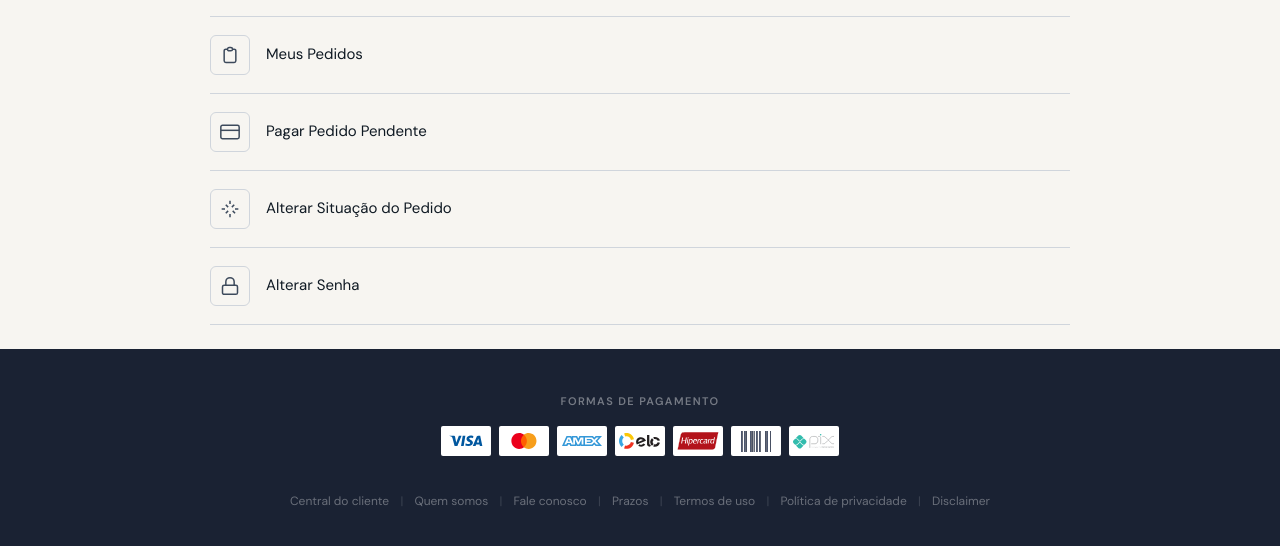
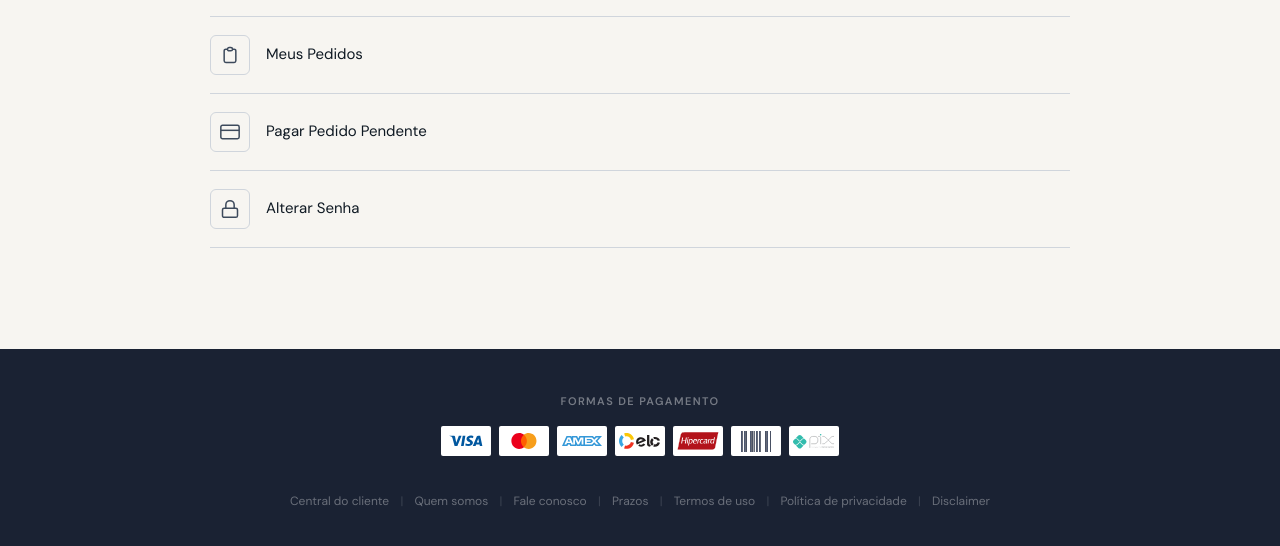
Before and after one commit to GabigolDEVPY/E-certidao, a Django app: page /users/conta/ in a window 1280 px wide. Shown: the part 254-800 px from the top of the page. Run offline with Django 5.2, Linux system fonts and the light colour scheme; a user stored in the database is signed in; data comes from the database, SQL or seed files in the repository; both versions use the stored data as it was after the commit.

Commit message:
arrumando navbat

```diff
--- a/certidao/models.py
+++ b/certidao/models.py
@@ -2,11 +2,8 @@ from django.db import models
 
 # Create your models here.
 
-from django.db import models
-
 
 class OrderImovel(models.Model):
-
     TIPOS_CERTIDAO = [
         ('inteiro-teor', 'Certidão Inteiro Teor'),
         ('onus-reais', 'Certidão de Ônus Reais'),
--- a/certidao/views.py
+++ b/certidao/views.py
@@ -12,7 +12,11 @@ class ImovelView(View):
 
     def post(self, request):
         form = OrderImovelForm(request.POST)
+
         if form.is_valid():
-            form.save()
+            order = form.save(commit=False)
+            order.usuario = request.user
+            order.save()
+
             return redirect('/pagamento/')
         return render(request, self.template_name, {'form': form})
--- a/manage.py
+++ b/manage.py
@@ -2,7 +2,6 @@
 """Django's command-line utility for administrative tasks."""
 import os
 import sys
-sys.dont_write_bytecode = True
 
 
 def main():
--- a/templates/base.html
+++ b/templates/base.html
@@ -29,6 +29,7 @@
   <!-- Bootstrap JS -->
   <script src="https://cdn.jsdelivr.net/npm/bootstrap@5.3.3/dist/js/bootstrap.bundle.min.js"></script>
   <script src="{% static 'js/script.js' %}"></script>
+  {% block scripts %}{% endblock %}
 </body>
 
 </html>
--- a/templates/navbar.html
+++ b/templates/navbar.html
@@ -4,7 +4,7 @@
     <div class="header-inner">
 
       <!-- Logo -->
-      <a href="#" class="logo">
+      <a href="{% url 'home' %}" class="logo">
         <div class="logo-mark">D</div>
         <div class="logo-text">
           <strong>E-<em>Certidão</em></strong>
--- a/users/templates/user_area.html
+++ b/users/templates/user_area.html
@@ -43,14 +43,6 @@
       <span class="service-arrow">&#8594;</span>
     </div>
 
-    <!-- Alterar Situação do Pedido -->
-    <div class="service-card" onclick="document.getElementById('modal-status').classList.add('active');document.documentElement.classList.add('modal-lock')">
-      <div class="service-icon">
-        <svg width="20" height="20" fill="none" stroke="currentColor" stroke-width="1.8" viewBox="0 0 24 24"><path d="M12 2v4m0 12v4m10-10h-4M6 12H2m15.07-5.07l-2.83 2.83M9.76 14.24l-2.83 2.83m11.14 0l-2.83-2.83M9.76 9.76L6.93 6.93"/></svg>
-      </div>
-      <span class="service-title">Alterar Situação do Pedido</span>
-      <span class="service-arrow">&#8594;</span>
-    </div>
 
     <!-- Alterar Senha -->
     <div class="service-card" onclick="document.getElementById('modal-senha').classList.add('active');document.documentElement.classList.add('modal-lock')">
@@ -136,50 +128,6 @@
 </div>
 
 <!-- ═══════════════════════════════════════════ -->
-<!-- MODAL: Alterar Situação do Pedido          -->
-<!-- ═══════════════════════════════════════════ -->
-<div class="custom-overlay" id="modal-status">
-  <div class="custom-modal site-modal">
-    <button class="modal-x" onclick="fecharModal('modal-status')">&times;</button>
-    <div class="modal-tag">Status</div>
-    <h2 class="modal-title-custom">Alterar Situação do Pedido</h2>
-    <p class="modal-sub">Selecione o pedido e altere sua situação.</p>
-
-    {% if pedidos %}
-      {% for pedido in pedidos %}
-        <div class="step-block is-active" style="margin-bottom:8px;">
-          <div class="step-header" style="padding:12px 16px;">
-            <div class="step-num"><span class="step-num-inner">{{ pedido.id }}</span></div>
-            <div class="step-meta">
-              <div class="step-title">Pedido #{{ pedido.id }} &mdash; R$ {{ pedido.total|floatformat:2 }}</div>
-              <div class="step-subtitle">{{ pedido.criado_em|date:"d/m/Y" }}</div>
-            </div>
-          </div>
-          <div class="step-body" style="display:block;padding:12px 16px;">
-            <form method="POST" action="{% url 'alterar_status_pedido' pedido.id %}">
-              {% csrf_token %}
-              <label class="field-label">Novo Status</label>
-              <select name="status" class="field-select" style="margin-bottom:10px;">
-                <option value="pendente" {% if pedido.status == 'pendente' %}selected{% endif %}>Pendente</option>
-                <option value="pago" {% if pedido.status == 'pago' %}selected{% endif %}>Pago</option>
-                <option value="enviado" {% if pedido.status == 'enviado' %}selected{% endif %}>Enviado</option>
-                <option value="entregue" {% if pedido.status == 'entregue' %}selected{% endif %}>Entregue</option>
-                <option value="cancelado" {% if pedido.status == 'cancelado' %}selected{% endif %}>Cancelado</option>
-              </select>
-              <button type="submit" class="submit-btn" style="padding:10px 18px;font-size:12px;">Salvar Status</button>
-            </form>
-          </div>
-        </div>
-      {% endfor %}
-    {% else %}
-      <div class="attention-box">
-        Nenhum pedido encontrado.
-      </div>
-    {% endif %}
-  </div>
-</div>
-
-<!-- ═══════════════════════════════════════════ -->
 <!-- MODAL: Alterar Senha                       -->
 <!-- ═══════════════════════════════════════════ -->
 <div class="custom-overlay" id="modal-senha">
--- a/users/urls.py
+++ b/users/urls.py
@@ -15,7 +15,6 @@ urlpatterns = [
     path('conta/', views.area_cliente, name='area_cliente'),
 
     path('conta/alterar-senha/', views.alterar_senha, name='alterar_senha'),
-    path('conta/pedido/<int:pedido_id>/status/', views.alterar_status_pedido, name='alterar_status_pedido'),
     path('conta/pedido/<int:pedido_id>/pagar/', views.pagar_pedido, name='pagar_pedido'),
 
 ]
--- a/users/views.py
+++ b/users/views.py
@@ -63,14 +63,6 @@ def alterar_senha(request):
             messages.error(request, 'Senha atual incorreta.')
     return redirect('area_cliente')
 
-@login_required
-def alterar_status_pedido(request, pedido_id):
-    if request.method == 'POST':
-        pedido = get_object_or_404(Pedido, id=pedido_id, usuario=request.user)
-        pedido.status = request.POST['status']
-        pedido.save()
-        messages.success(request, f'Status do pedido #{pedido.id} atualizado.')
-    return redirect('area_cliente')
 
 @login_required
 def pagar_pedido(request, pedido_id):
```
Also changed, not shown: certidao/migrations/0004_orderimovel_user.py (added), certidao/migrations/0005_remove_orderimovel_user.py (added), db.sqlite3.
